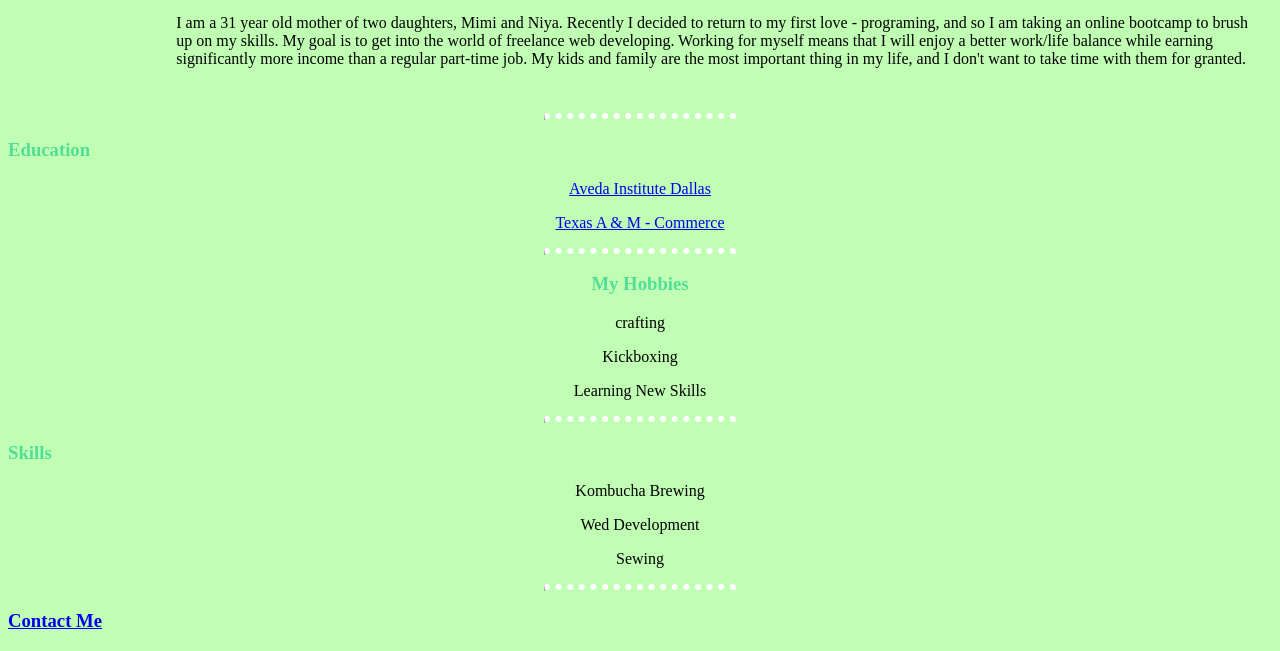
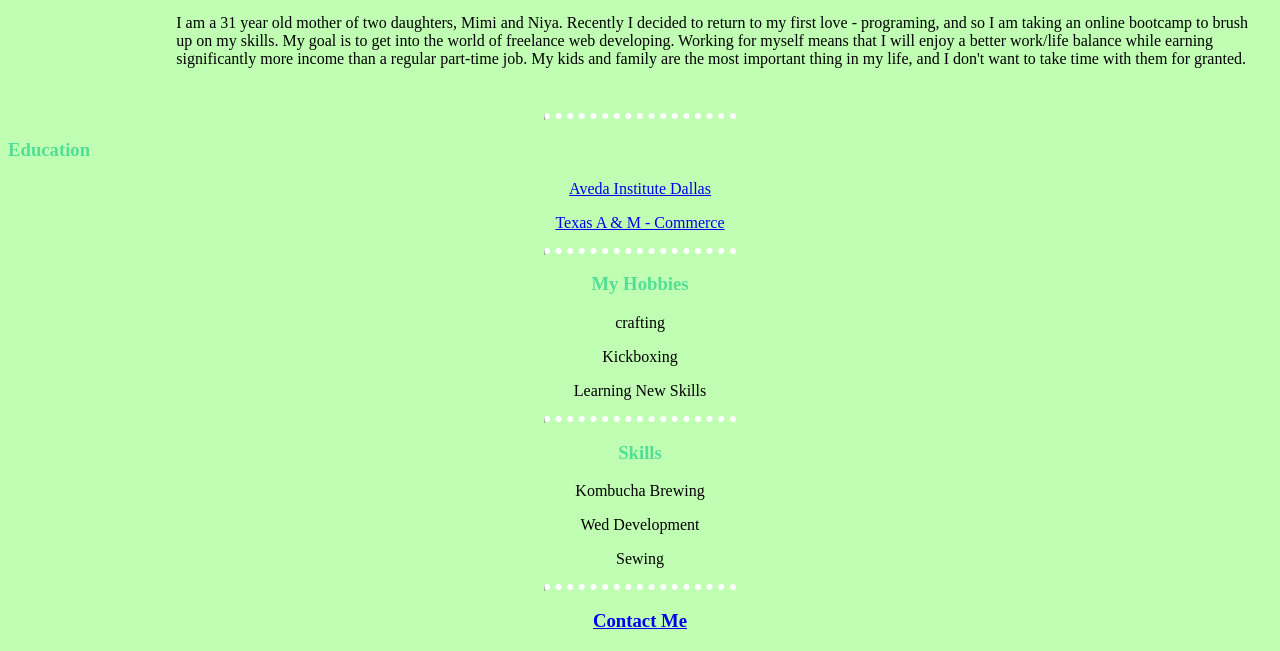
Before and after one commit to codingkamera/cv, a plain HTML site: page index.html in a window 1280 px wide. Shown: the part 713-1364 px from the top of the page. Drawn offline with Linux system fonts and the light colour scheme.

Commit message:
Update index.html

```diff
--- a/index.html
+++ b/index.html
@@ -27,7 +27,7 @@
     </tr>
   </table>
   <hr size="3">
-  <h3>Education</h3>
+  <h3 style="text-aling:center">Education</h3>
     <p style="text-align:center"><a href="https://avedaarts.edu/locations/dallas/">Aveda Institute Dallas</a></p>
     <p style="text-align:center"><a href="https://new.tamuc.edu">Texas A & M - Commerce</a></p>
 
@@ -41,14 +41,14 @@
 
   <hr size="3">
 
-  <h3>Skills</h3>
+  <h3 style="text-align:center">Skills</h3>
 
     <p style="text-align:center"<a href="https://instagram.com/kamdoesthings">Kombucha Brewing</a><p>
     <p style="text-align:center">Wed Development</p>
     <p style="text-align:center">Sewing</p>
 
   <hr size="3">
-  <h3><a href="contactme.html">Contact Me</a></h3>
+  <h3 style="text-align:center"><a href="contactme.html">Contact Me</a></h3>
 
 </body>
 
```
